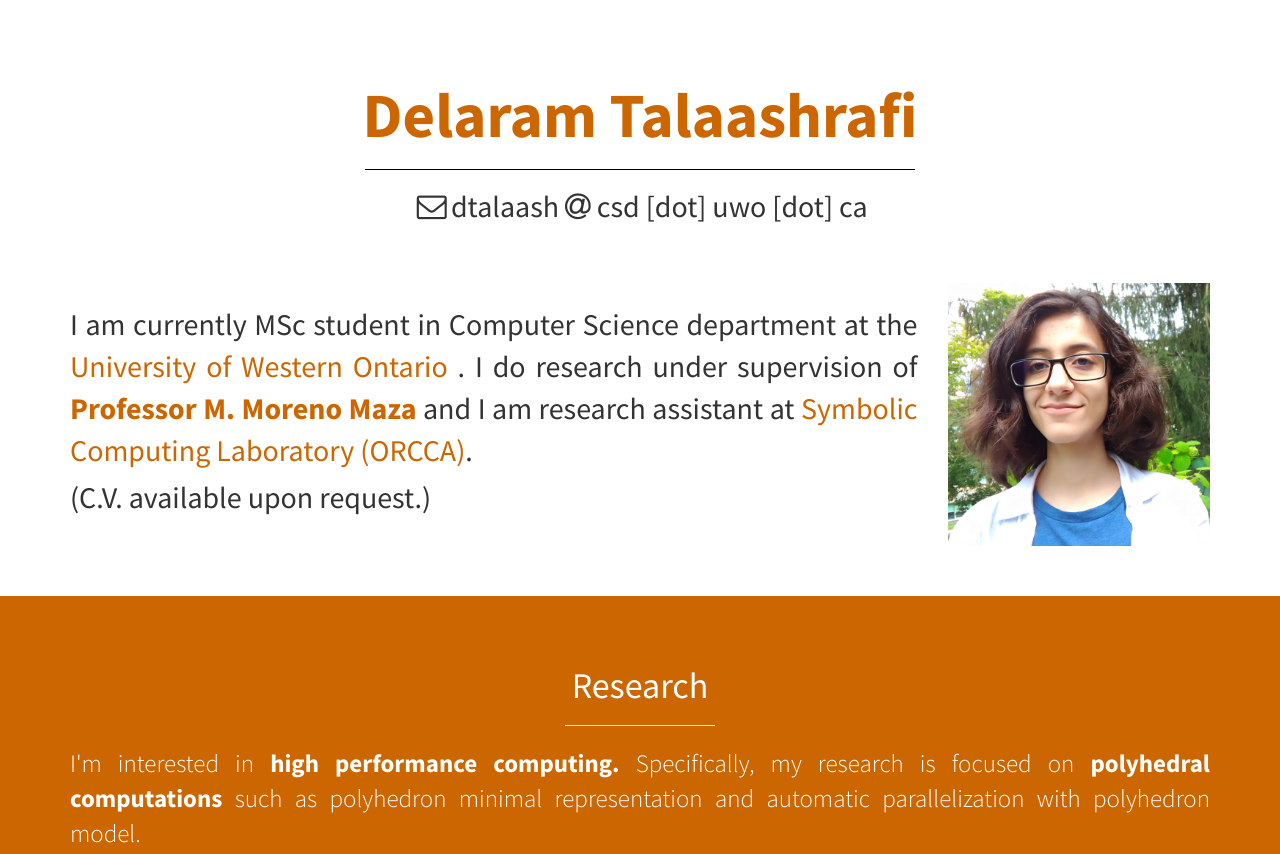
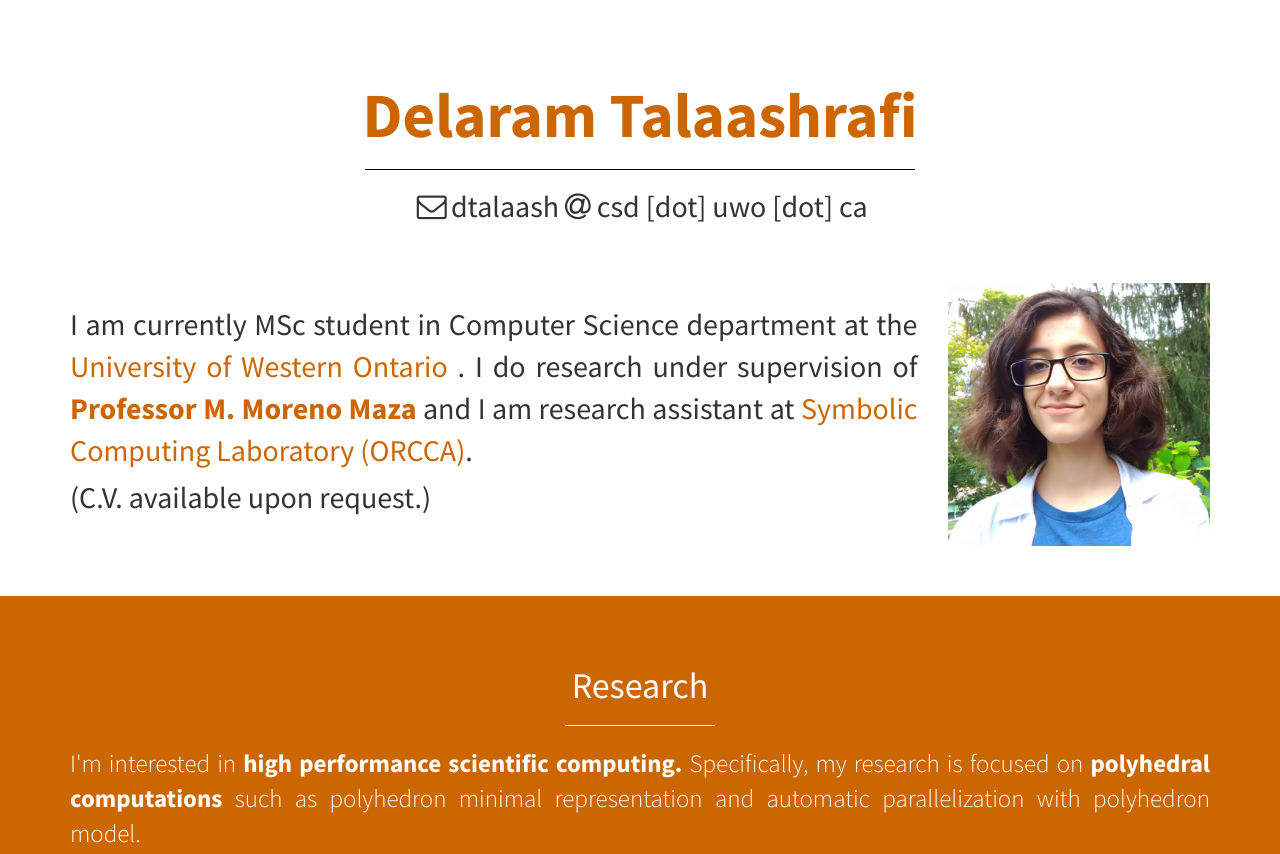
Before and after one commit to dtalaashrafi/dtalaashrafi.github.io, a plain HTML site: page index.html in a window 1280 px wide. Shown: the top 854 px of the page. Drawn offline with Linux system fonts and the light colour scheme; files whose address does not match are found by name.

Commit message:
index updated

```diff
--- a/index.html
+++ b/index.html
@@ -65,7 +65,7 @@
     <hr class="small">
 
     <p class="lead text-justify">
-		I'm interested in <strong> high performance computing. </strong>
+		I'm interested in <strong> high performance scientific computing. </strong>
 		Specifically, my research is focused on
 		<strong>
 			polyhedral computations
```
